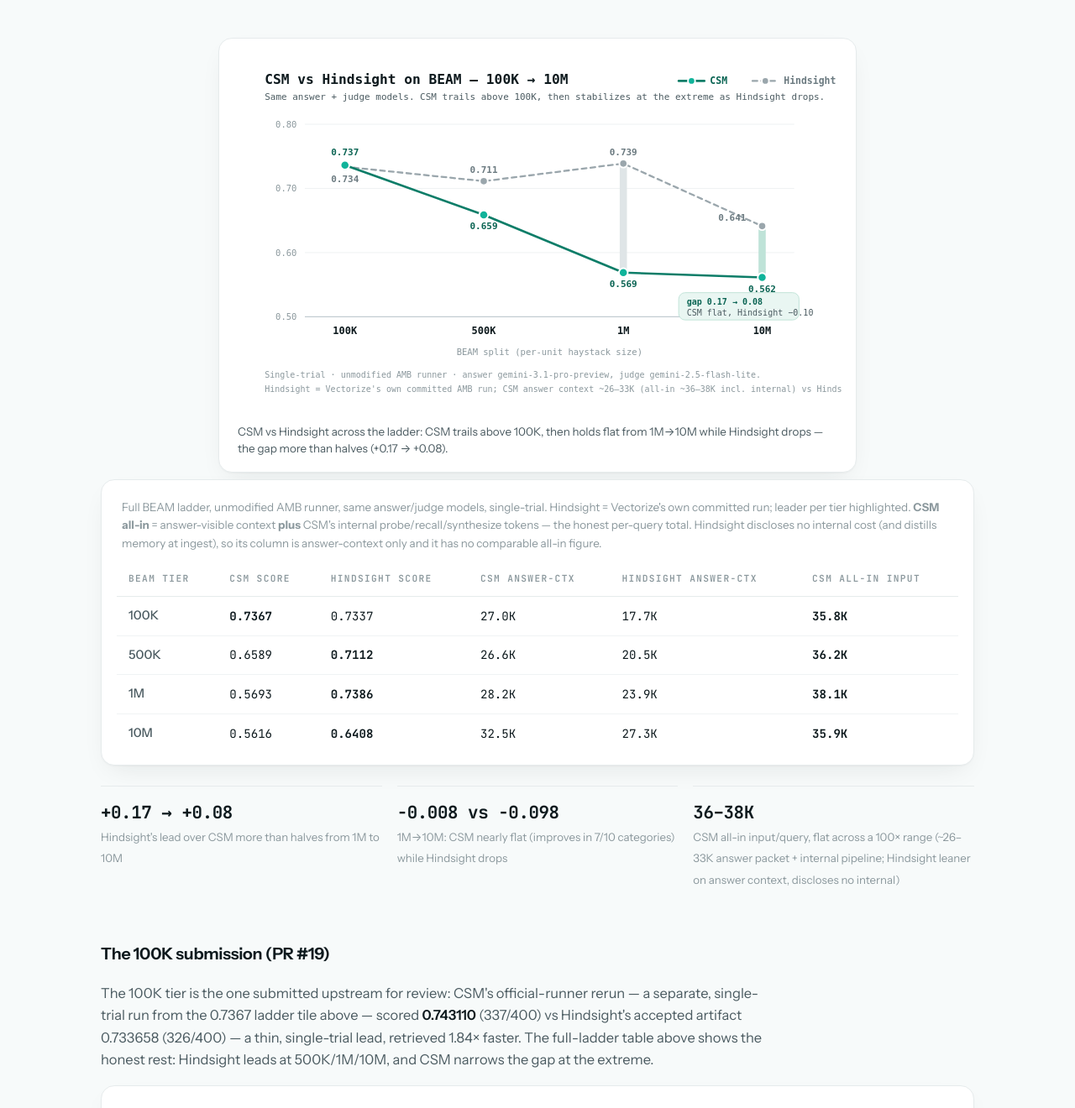
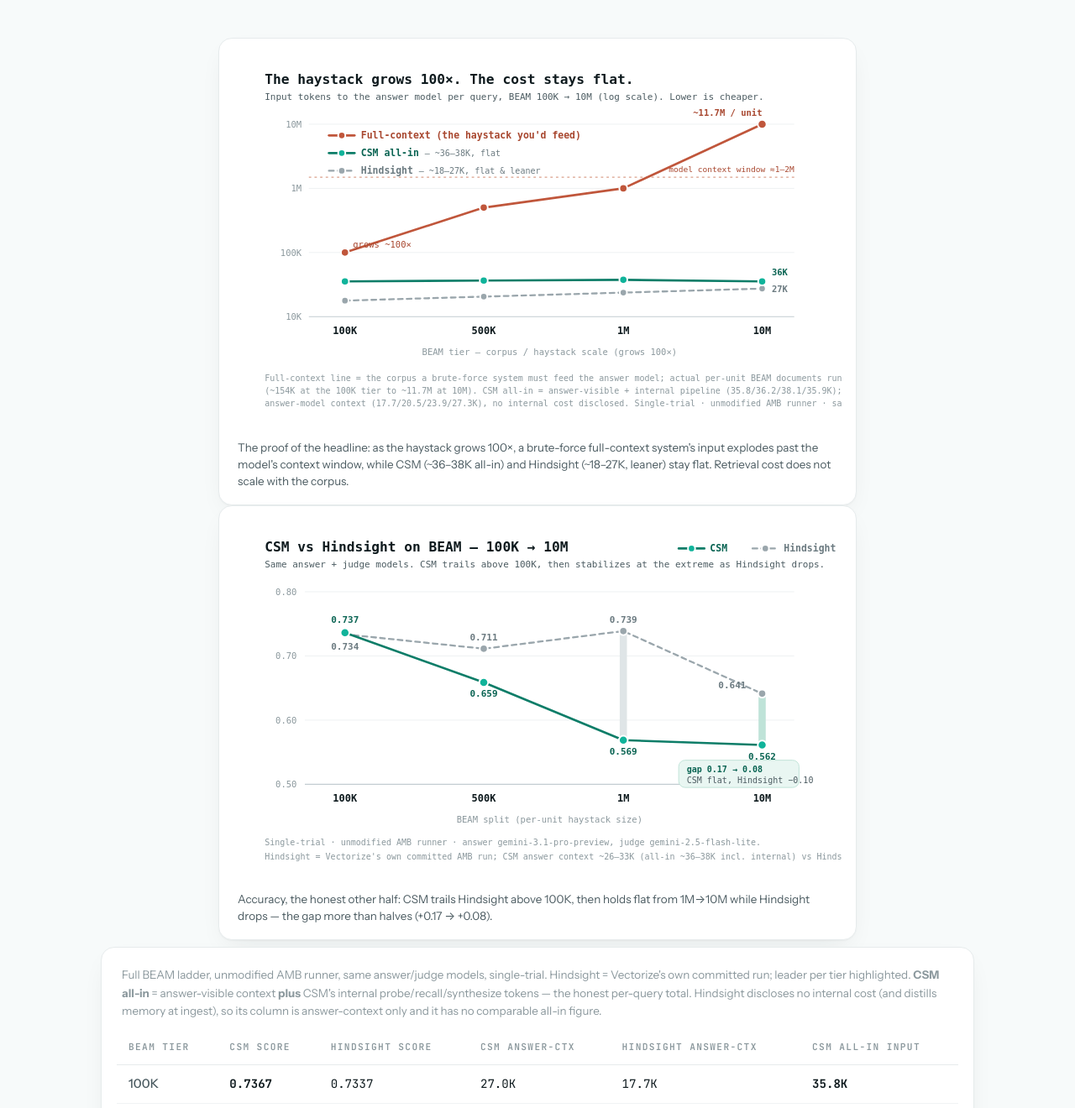
Before and after one commit to muhamadjawdatsalemalakoum/context-swarm-memory, a website: page docs/index.html in a window 1280 px wide. Shown: the part 2074-3394 px from the top of the page at 84% size. Drawn offline with Linux system fonts and the light colour scheme.

Commit message:
Add the token-cost chart: the actual proof of "haystack grows 100x, cost flat"
The only line chart was accuracy (where CSM trails) — the headline claim is
about cost, and had no visual. Add a log-scale token chart that proves it:
flat-vs-exploding.

- New docs/assets/beam-token-cost.svg: input tokens/query, BEAM 100K->10M, log
  scale. Brute-force full-context = the corpus you'd feed, climbing ~100x
  (~100K -> ~10M; per-unit documents ~154K -> ~11.7M) and crossing the ~1-2M
  model context window above the 1M tier; CSM all-in flat (35.8/36.2/38.1/35.9K);
  Hindsight flat and honestly leaner (17.7/20.5/23.9/27.3K, no internal cost
  disclosed). All numbers real — exploding line uses the benchmark's own corpus
  scale, no interpolation.
- Site BEAM section: the token-cost chart now opens the section (proves the
  headline), accuracy chart follows as "the honest other half".
- README: both charts near the top, captioned; proof doc embeds it under
  finding #1.

Verified in preview: renders clean, log axis correct, no label collisions, no
console errors.

```diff
--- a/docs/index.html
+++ b/docs/index.html
@@ -666,9 +666,15 @@
         </div>
 
         <figure class="paper-card wide" data-reveal>
+          <img src="assets/beam-token-cost.svg" width="760" height="470" loading="lazy" decoding="async"
+               alt="Input tokens per query, log scale, BEAM 100K to 10M. A full-context line climbs ~100x from ~100K to ~10M tokens and crosses the ~1-2M model context window above the 1M tier. CSM all-in stays flat near 36K (35.8/36.2/38.1/35.9K); Hindsight stays flat and leaner near 22K (17.7/20.5/23.9/27.3K).">
+          <figcaption>The proof of the headline: as the haystack grows 100×, a brute-force full-context system's input explodes past the model's context window, while CSM (~36–38K all-in) and Hindsight (~18–27K, leaner) stay flat. Retrieval cost does not scale with the corpus.</figcaption>
+        </figure>
+
+        <figure class="paper-card wide" data-reveal>
           <img src="assets/beam-ladder.svg" width="760" height="450" loading="lazy" decoding="async"
                alt="CSM vs Hindsight on BEAM 100K to 10M. CSM 0.737, 0.659, 0.569, 0.562; Hindsight 0.734, 0.711, 0.739, 0.641. CSM trails above 100K, then stays flat from 1M to 10M while Hindsight drops, narrowing the gap from 0.17 to 0.08.">
-          <figcaption>CSM vs Hindsight across the ladder: CSM trails above 100K, then holds flat from 1M→10M while Hindsight drops — the gap more than halves (+0.17 → +0.08).</figcaption>
+          <figcaption>Accuracy, the honest other half: CSM trails Hindsight above 100K, then holds flat from 1M→10M while Hindsight drops — the gap more than halves (+0.17 → +0.08).</figcaption>
         </figure>
 
         <div class="table-wrap card" data-reveal>
```
Also changed, not shown: docs/AMB_BEAM_LADDER_2026_06_18.md (+8 -0 lines), README.md, docs/assets/beam-token-cost.svg (added).
